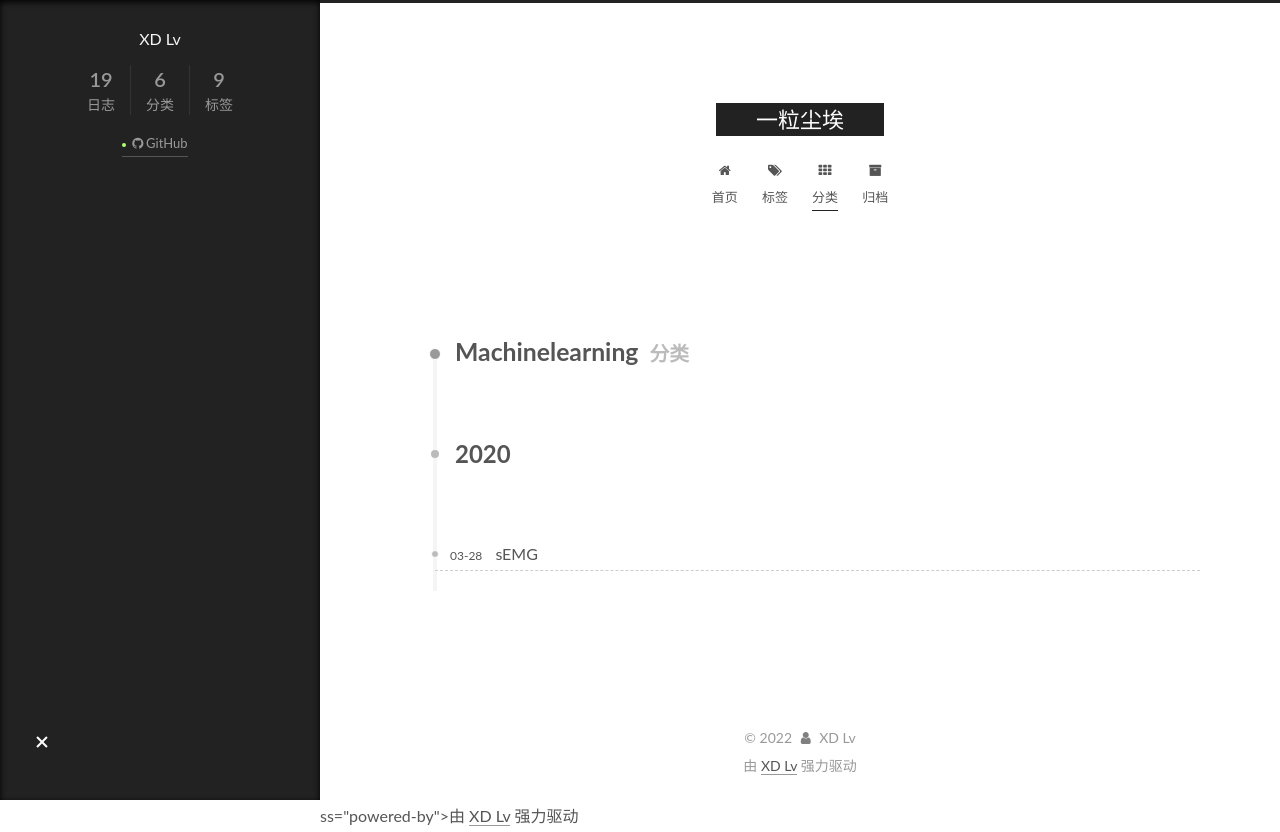
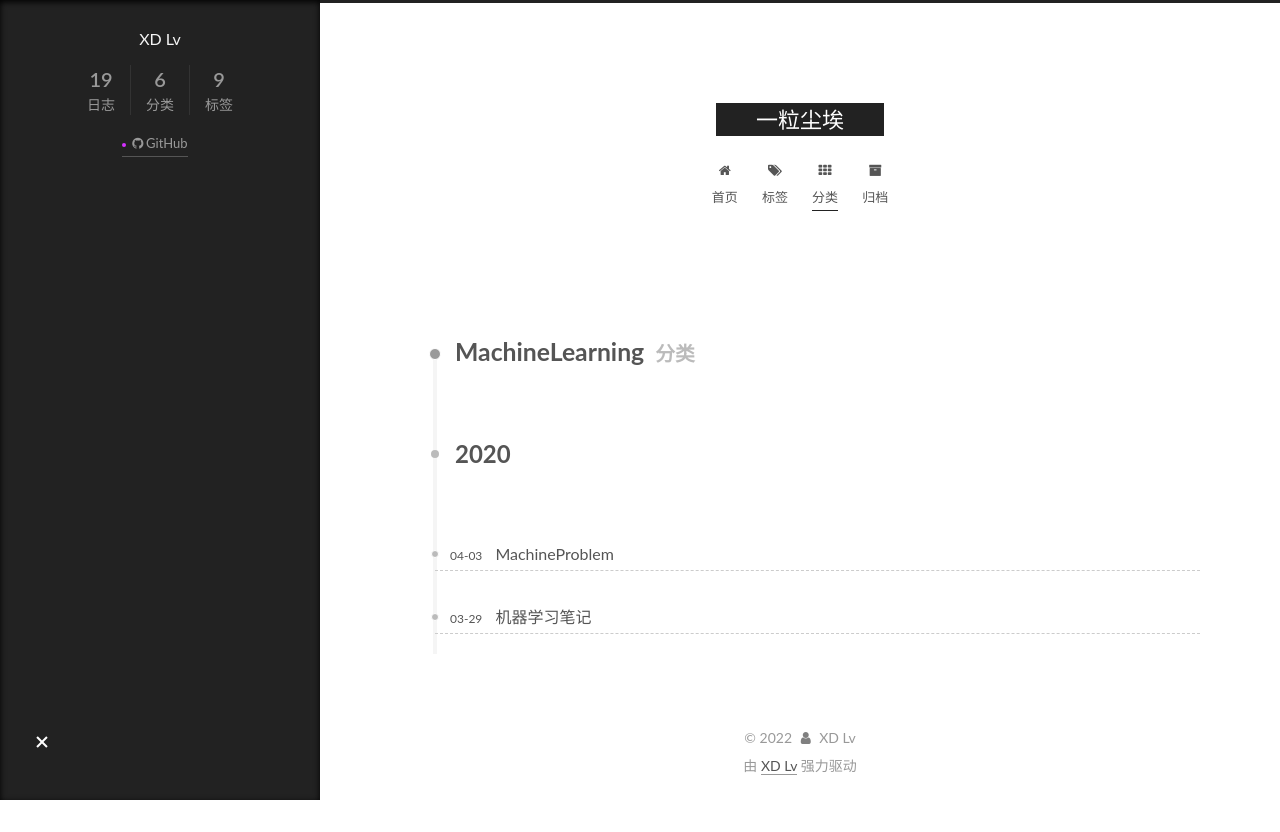
Before and after one commit to lxdfrank/lxdfrank.github.io, a plain HTML site: page categories/MachineLearning/index.html in a window 1280 px wide. After the commit the page ends 800 px from the top, so only its background shows below. Drawn offline with Linux system fonts and the light colour scheme.

Commit message:
Site updated: 2022-04-02 22:18:16

```diff
--- a/categories/MachineLearning/index.html
+++ b/categories/MachineLearning/index.html
@@ -22,13 +22,13 @@
 
   <meta property="og:type" content="website">
 <meta property="og:title" content="一粒尘埃">
-<meta property="og:url" content="http://yoursite.com/categories/Machinelearning/index.html">
+<meta property="og:url" content="http://yoursite.com/categories/MachineLearning/index.html">
 <meta property="og:site_name" content="一粒尘埃">
 <meta property="og:locale" content="zh_CN">
 <meta property="article:author" content="XD Lv">
 <meta name="twitter:card" content="summary">
 
-<link rel="canonical" href="http://yoursite.com/categories/Machinelearning/">
+<link rel="canonical" href="http://yoursite.com/categories/MachineLearning/">
 
 
 <script id="page-configurations">
@@ -41,7 +41,7 @@
   };
 </script>
 
-  <title>分类: Machinelearning | 一粒尘埃</title>
+  <title>分类: MachineLearning | 一粒尘埃</title>
 
 
 
@@ -158,7 +158,7 @@
   <div class="post-block">
     <div class="posts-collapse">
       <div class="collection-title">
-        <h2 class="collection-header">Machinelearning
+        <h2 class="collection-header">MachineLearning
           <small>分类</small>
         </h2>
       </div>
@@ -173,15 +173,35 @@
 
       <div class="post-meta">
         <time itemprop="dateCreated"
-              datetime="2020-03-28T23:07:22+08:00"
-              content="2020-03-28">
-          03-28
+              datetime="2020-04-03T10:18:34+08:00"
+              content="2020-04-03">
+          04-03
         </time>
       </div>
 
       <div class="post-title">
-          <a class="post-title-link" href="/2020/03/28/sEMG/" itemprop="url">
-            <span itemprop="name">sEMG</span>
+          <a class="post-title-link" href="/2020/04/03/MachineProblem/" itemprop="url">
+            <span itemprop="name">MachineProblem</span>
+          </a>
+      </div>
+
+    </header>
+  </article>
+
+  <article itemscope itemtype="http://schema.org/Article">
+    <header class="post-header">
+
+      <div class="post-meta">
+        <time itemprop="dateCreated"
+              datetime="2020-03-29T21:08:48+08:00"
+              content="2020-03-29">
+          03-29
+        </time>
+      </div>
+
+      <div class="post-title">
+          <a class="post-title-link" href="/2020/03/29/Machinelearning/" itemprop="url">
+            <span itemprop="name">机器学习笔记</span>
           </a>
       </div>
 
@@ -366,59 +386,3 @@
 
 </body>
 </html>
-ss="powered-by">由 <a href="https://github.com/lxdfrank" rel="noopener" target="_blank">XD Lv</a> 强力驱动
-  </div>
-
-
-
-
-
-
-
-
-
-
-      </div>
-    </footer>
-  </div>
-
-
-  <script src="/lib/anime.min.js"></script>
-  <script src="/lib/velocity/velocity.min.js"></script>
-  <script src="/lib/velocity/velocity.ui.min.js"></script>
-
-<script src="/js/utils.js"></script>
-
-<script src="/js/motion.js"></script>
-
-
-<script src="/js/schemes/muse.js"></script>
-
-
-<script src="/js/next-boot.js"></script>
-
-
-
-
-
-
-
-
-
-
-
-
-
-
-
-
-
-
-
-
-
-
-
-
-</body>
-</html>
--- a/css/main.css
+++ b/css/main.css
@@ -1167,7 +1167,7 @@ pre .javascript .function {
 }
 .links-of-author a::before,
 .links-of-author span.exturl::before {
-  background: #afff74;
+  background: #d430ff;
   border-radius: 50%;
   content: ' ';
   display: inline-block;
```
Also changed, not shown: 2020/03/27/github_hexo/index.html (+1 -1 lines), 2020/03/28/sEMG/index.html (+1 -1 lines), 2020/03/29/Machinelearning/index.html (+1 -1 lines), 2020/04/03/MachineProblem/index.html (+1 -1 lines), 2020/04/03/figurepaper/index.html (+1 -1 lines), 2020/04/14/openwrt/index.html (+1 -1 lines), 2020/05/15/webServer/index.html (+1 -1 lines), 2020/09/12/Xilinx/index.html (+1 -1 lines), 2020/09/23/MotorImagery/index.html (+1 -1 lines), 2020/10/17/IntelNCS/index.html (+1 -1 lines), 2020/10/19/SKNet/index.html (+1 -1 lines), 2020/11/03/DeviceTree/index.html (+1 -1 lines), 2020/11/05/EMIO/index.html (+1 -1 lines), 2021/02/07/NvidiaTx2/index.html (+1 -1 lines), 3 more files.
